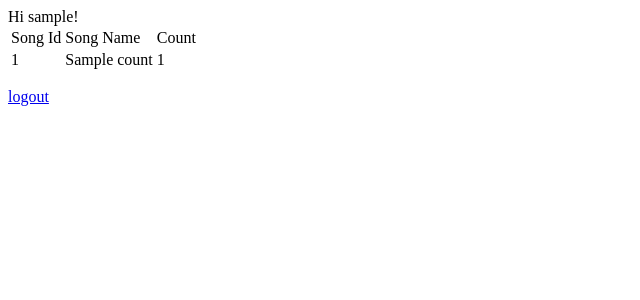
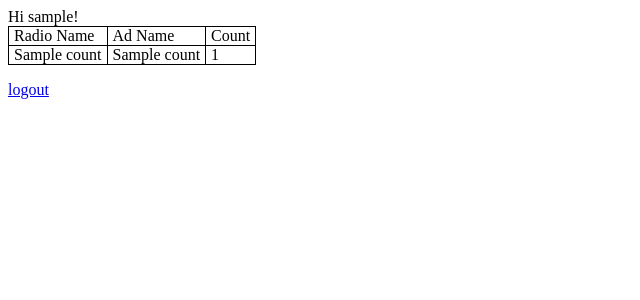
Before and after one commit to Grunze1s/song_count_backend, a Django app: page /song/songs/ in a window 1280 px wide. Shown: the top 300 px of the page, without its empty margins (0-640 px from the left). Run offline with Django 3.2, Linux system fonts and the light colour scheme; a user stored in the database is signed in; tables that the repository leaves empty hold one stand-in row (values such as "Sample post"); parts of the project's set-up code (start-up, migrations or seed data) failed here and were passed over.

Commit message:
Radio name in song count

```diff
--- a/dejavu2/settings.py
+++ b/dejavu2/settings.py
@@ -84,7 +84,7 @@ DATABASES = {
     'songdb': {
         'ENGINE': 'django.db.backends.mysql',
         'HOST':'localhost',
-        'NAME': 'dejavu',
+        'NAME': 'ad1',
         'PASSWORD': 'shrestha',
         'USER': 'sushil'
     }
--- a/songcounter/models.py
+++ b/songcounter/models.py
@@ -11,3 +11,26 @@ class Songs(models.Model):
 
     def __str__(self):
         return '{}'.format(self.song_id)
+
+class Radio(models.Model):
+    radio_id = models.IntegerField(primary_key=True)
+    radio_name = models.CharField(max_length=250)
+    radio_url = models.CharField(max_length=250)
+    class Meta:
+        db_table="radio"
+
+    def __str__(self):
+        return self.radio_name
+
+
+class RadioCount(models.Model):
+    radio_song_id = models.IntegerField(primary_key=True)
+    radio_name = models.CharField(max_length=250)
+    song_name = models.CharField(max_length=250)
+    count = models.IntegerField()
+    class Meta:
+        ordering = ['radio_name','song_name']
+        db_table="radio_counts"
+
+    def __str__(self):
+        return "{}-{}".format(self.radio_name, self.song_name)
--- a/songcounter/views.py
+++ b/songcounter/views.py
@@ -1,10 +1,14 @@
 from django.shortcuts import render
-from .models import Songs
+from .models import Songs,Radio,RadioCount
 
 # Create your views here.
 def songs(request):
     data = Songs.objects.all()
+    # radio = Radio.objects.all()
+    radio_count = RadioCount.objects.all()
     context = {
-        'songs':data
+        'songs':data,
+        # 'radio': radio,
+        'radio_count':radio_count
     }
     return render(request,'displaysongs.html',context=context)
--- a/templates/base.html
+++ b/templates/base.html
@@ -4,6 +4,16 @@
 <head>
   <meta charset="utf-8">
   <title>{% block title %}Music sansar{% endblock %}</title>
+  <style>
+    table {
+      border-collapse: collapse;
+    }
+
+    table, th, td {
+      padding:0px 5px 0px 5px;
+      border: 1px solid black;
+    }
+  </style>
 </head>
 <body>
   <main>
--- a/templates/displaysongs.html
+++ b/templates/displaysongs.html
@@ -8,13 +8,13 @@
   Hi {{ user.username }}!
   <table>
     <tr>
-        <td>Song Id</td>
-        <td>Song Name</td>
+        <td>Radio Name</td>
+        <td>Ad Name</td>
         <td>Count</td>
     </tr>
-    {% for song in songs %}
+    {% for song in radio_count %}
         <tr>
-            <td>{{ song.song_id }}</td>
+            <td>{{ song.radio_name }}</td>
             <td>{{ song.song_name }}</td>
             <td>{{ song.count }}</td>
         </tr>
```
